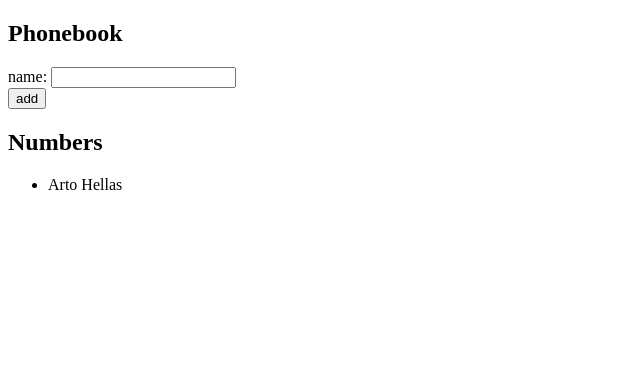
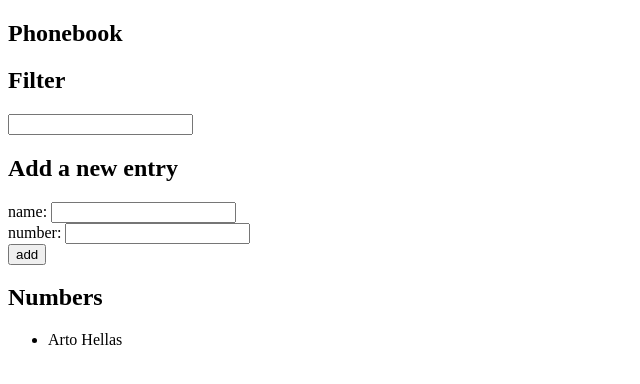
Before and after one commit to kobesani/react-phonebook, a React (Create React App) app: page / in a window 1280 px wide. Shown: the top 384 px of the page, without its empty margins (0-640 px from the left). Built offline with nearby package versions, Linux system fonts and the light colour scheme.

Commit message:
Support for adding numbers and filtering entries added.. person state is now object

```diff
--- a/src/App.js
+++ b/src/App.js
@@ -2,17 +2,44 @@ import { useState } from 'react'
 
 const App = (props) => {
   const [persons, setPersons] = useState(props.persons)
-  const [newName, setNewName] = useState("")
+  const [filteredPersons, setFilteredPersons] = useState(props.persons)
+  const [newEntry, setNewEntry] = useState({name: "", number: ""})
+  const [searchTerm, setSearchTerm] = useState("")
 
-  const addName = (event) => {
+  const handleNameChange = (event) => {
+    console.log(event.target.value)
+    setNewEntry(
+      existingValues => (
+        {
+          ...existingValues,
+          name: event.target.value
+        }
+      )
+    )
+  }
+
+  const handleNumberChange = (event) => {
+    console.log(event.target.value)
+    setNewEntry(
+      existingValues => (
+        {
+          ...existingValues,
+          number: event.target.value
+        }
+      )
+    )
+  }
+
+  const addEntry = (event) => {
     event.preventDefault()
 
     if (
       persons
-      .filter((person) => person.name === newName)
+      .filter((person) => person.name === newEntry.name)
       .length > 0
     ) {
-      console.log(`${newName} already in list`)
+      console.log(`${newEntry.name} already in list`)
+      window.alert(`${newEntry.name} is already in the phonebook!`)
       return (false)
     }
 
@@ -20,25 +47,43 @@ const App = (props) => {
       persons.concat(
         {
           id: persons.length + 1,
-          name: newName,
+          name: newEntry.name,
+          number: newEntry.number,
         }
       )
     )
-    setNewName("")
+    setNewEntry({name: "", number: ""})
     return (true)
   }
 
-  const handleNameChange = (event) => {
-    console.log(event.target.value)
-    setNewName(event.target.value)
+  const handleSearchTermChange = (event) => {
+    console.log(event.target.value.toLowerCase())
+    setSearchTerm(event.target.value)
+
+    const filteredPersons = persons.filter(
+      (person) =>
+        person.name.toLowerCase().includes(event.target.value.toLowerCase())
+    )
+    console.log(filteredPersons)
+    // filtered persons is a subset of the phonebook entries
+    setFilteredPersons(
+      persons.filter(
+        (person) =>
+          person.name.toLowerCase().includes(event.target.value.toLowerCase())
+      )
+    )
   }
 
   return (
     <div>
       <h2>Phonebook</h2>
-      <form onSubmit={addName}>
+      <h2>Filter</h2>
+      <input value={searchTerm} onChange={handleSearchTermChange}/>
+      <h2>Add a new entry</h2>
+      <form onSubmit={addEntry}>
         <div>
-          name: <input value={newName} onChange={handleNameChange} />
+          name: <input value={newEntry.name} onChange={handleNameChange} /><br/>
+          number: <input value={newEntry.number} onChange={handleNumberChange} />
         </div>
         <div>
           <button type="submit">add</button>
@@ -46,7 +91,14 @@ const App = (props) => {
       </form>
       <h2>Numbers</h2>
       <ul>
-        {persons.map(person => <li key={person.id}>{person.name}</li>)}
+        {
+          filteredPersons.map(
+            person =>
+              <li key={person.id}>
+                {person.name} {person.number}
+              </li>
+          )
+        }
       </ul>
     </div>
   )
```
